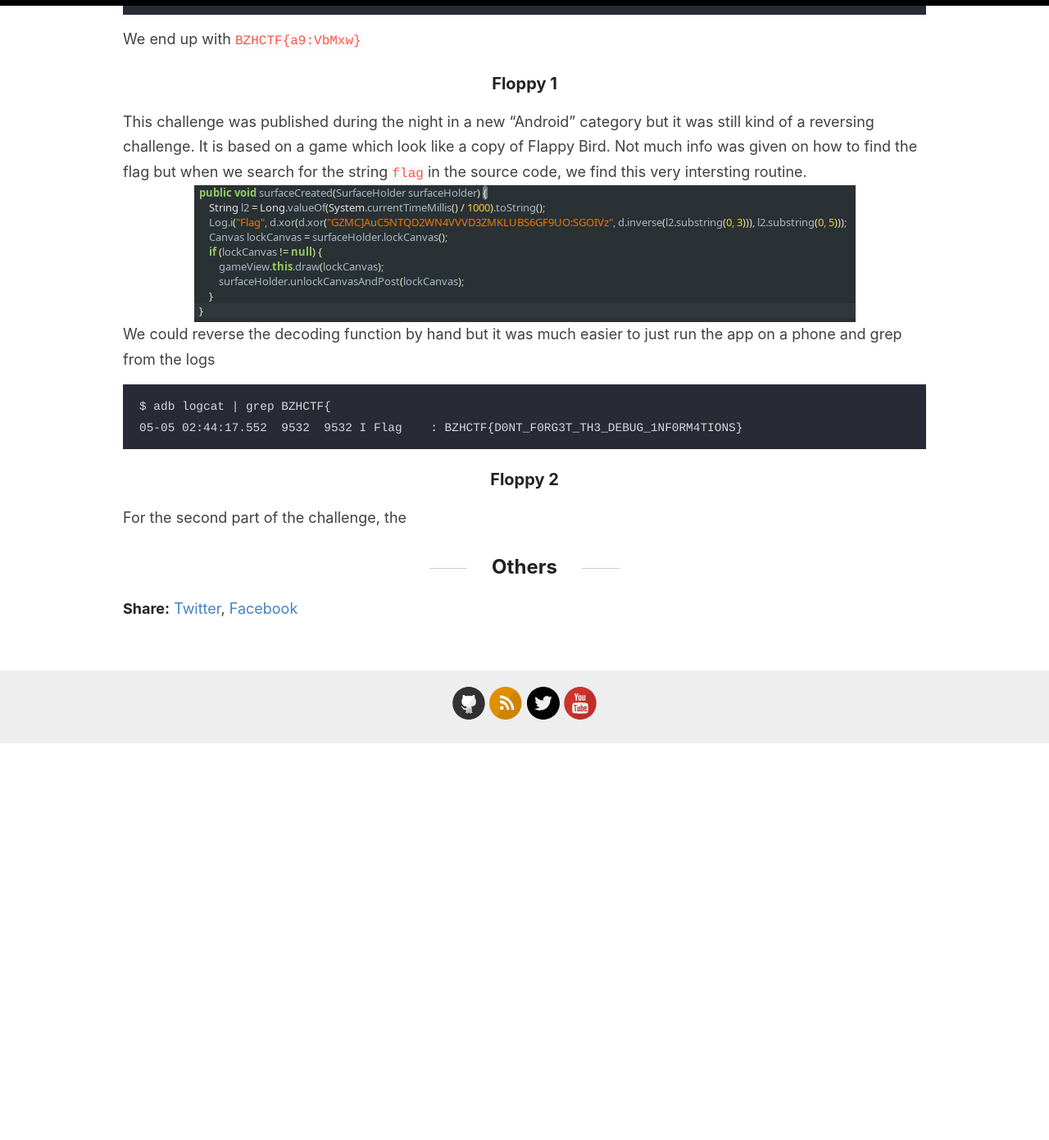
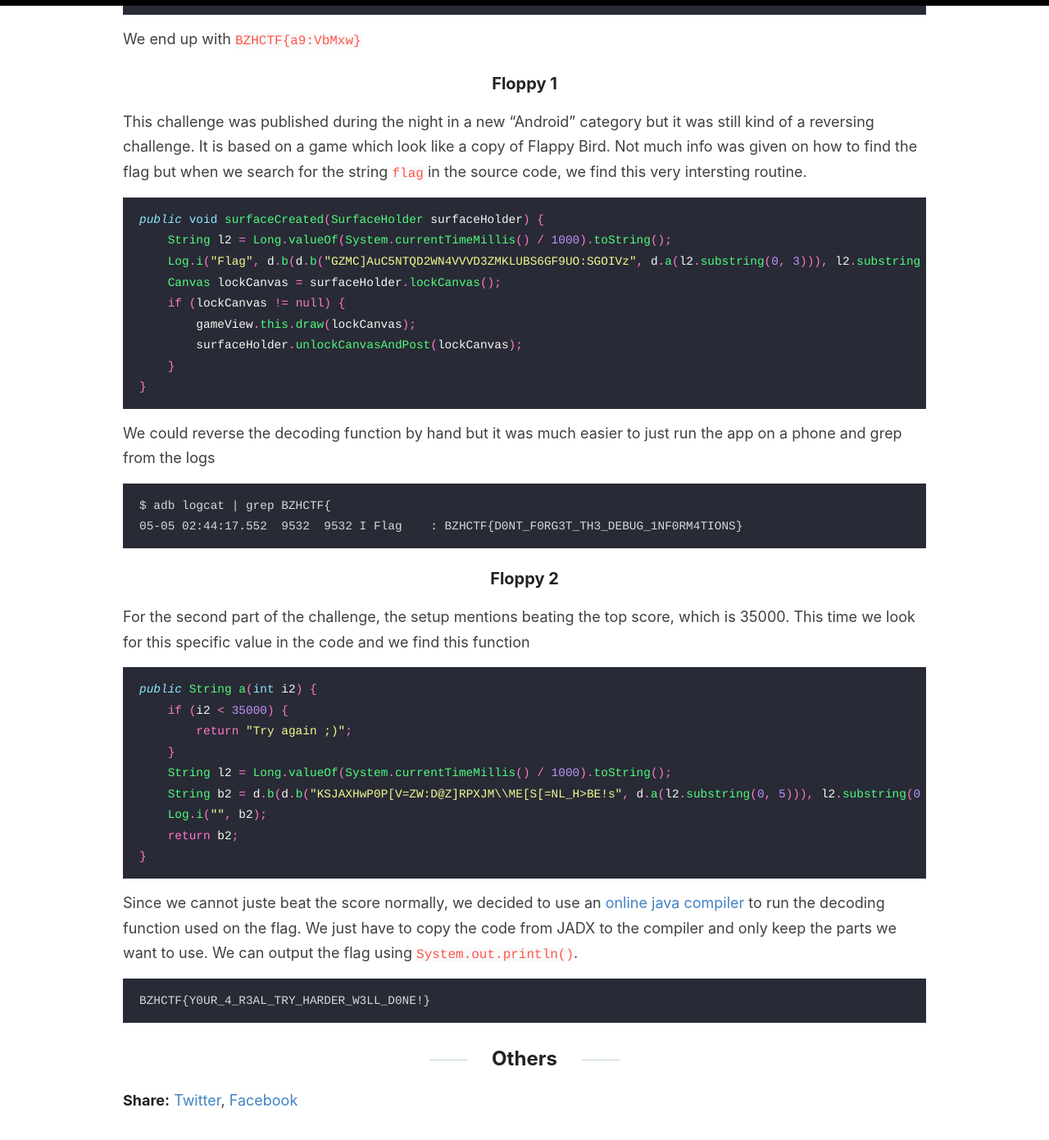
Before and after one commit to Syngard/syngard.github.io, a Jekyll site: the page built from _posts/2022-04-04-BreizhCTF-2022-writeups.md, in a window 1280 px wide and 1400 px high, scrolled down 2576 px. Shown: the top 1391 px of the window at 82% size. Built offline with Jekyll 4.4.1, drawn with Linux system fonts in a browser that asks for light colours; before the commit the page ends 3484 px from its top, so only the background shows below that.

Commit message:
Update 2022-04-04-BreizhCTF-2022-writeups.md

````diff
--- a/_posts/2022-04-04-BreizhCTF-2022-writeups.md
+++ b/_posts/2022-04-04-BreizhCTF-2022-writeups.md
@@ -38,13 +38,23 @@ pwd[1] ^ 'm' + 36 == 123  ==> pwd[1] = (120 - 36) ^ 'm' = '9'
 [...]
 pwd[7] == pwd[5] ^ pwd[2] ==> pwd[7] = 'M' ^ ':'        = 'w'
 ```
-We end up with `BZHCTF{a9:VbMxw}`
+We end up with ```BZHCTF{a9:VbMxw}```
 
 
 ### Floppy 1
 
 This challenge was published during the night in a new "Android" category but it was still kind of a reversing challenge. It is based on a game which look like a copy of Flappy Bird. Not much info was given on how to find the flag but when we search for the string `flag` in the source code, we find this very intersting routine.
-![](/images/posts/BZHCTF2022/RE5.png)
+```java
+public void surfaceCreated(SurfaceHolder surfaceHolder) {
+    String l2 = Long.valueOf(System.currentTimeMillis() / 1000).toString();
+    Log.i("Flag", d.b(d.b("GZMC]AuC5NTQD2WN4VVVD3ZMKLUBS6GF9UO:SGOIVz", d.a(l2.substring(0, 3))), l2.substring(0, 5)));
+    Canvas lockCanvas = surfaceHolder.lockCanvas();
+    if (lockCanvas != null) {
+        gameView.this.draw(lockCanvas);
+        surfaceHolder.unlockCanvasAndPost(lockCanvas);
+    }
+}
+```
 We could reverse the decoding function by hand but it was much easier to just run the app on a phone and grep from the logs
 ```
 $ adb logcat | grep BZHCTF{
@@ -53,7 +63,22 @@ $ adb logcat | grep BZHCTF{
 
 ### Floppy 2
 
-For the second part of the challenge, the
+For the second part of the challenge, the setup mentions beating the top score, which is 35000. This time we look for this specific value in the code and we find this function
+```java
+public String a(int i2) {
+    if (i2 < 35000) {
+        return "Try again ;)";
+    }
+    String l2 = Long.valueOf(System.currentTimeMillis() / 1000).toString();
+    String b2 = d.b(d.b("KSJAXHwP0P[V=ZW:D@Z]RPXJM\\ME[S[=NL_H>BE!s", d.a(l2.substring(0, 5))), l2.substring(0, 5));
+    Log.i("", b2);
+    return b2;
+}
+```
+Since we cannot juste beat the score normally, we decided to use an [online java compiler](https://www.jdoodle.com/online-java-compiler/) to run the decoding function used on the flag. We just have to copy the code from JADX to the compiler and only keep the parts we want to use. We can output the flag using `System.out.println()`.
+```
+BZHCTF{Y0UR_4_R3AL_TRY_HARDER_W3LL_D0NE!}
+```
 
 
 ## Others
````
